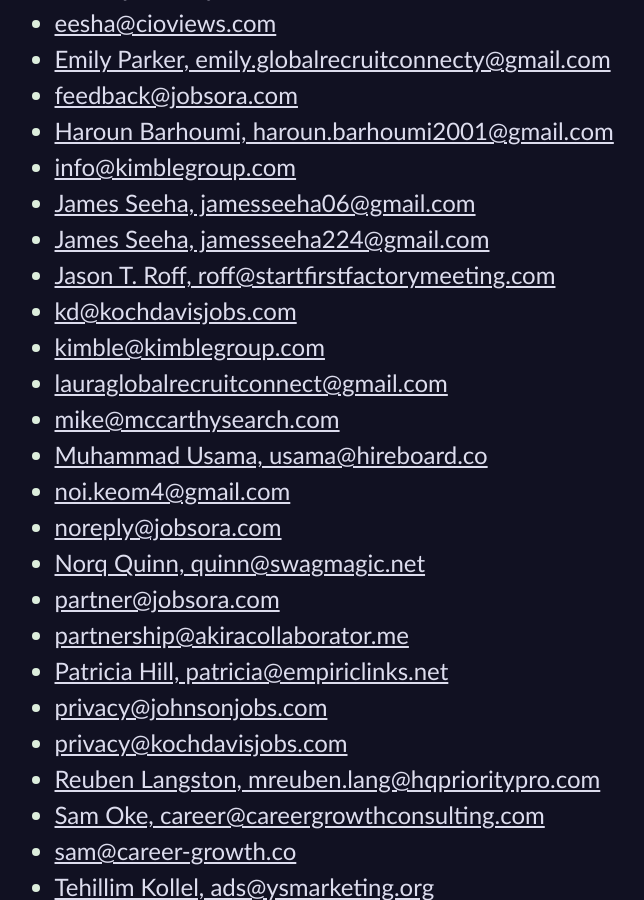
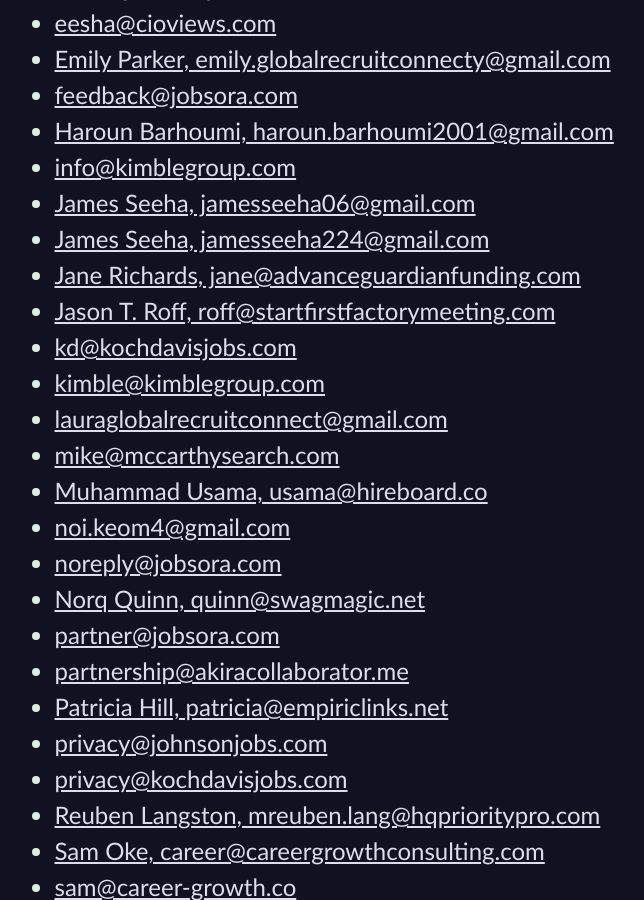
Before and after one commit to CodosaurusLLC/CodosaurusLLC.github.io, a Jekyll site: the page built from spambait.md, in a window 1280 px wide and 900 px high, scrolled down 729 px. Shown: the whole window, without its empty margins (45-689 px from the left). Built offline with Jekyll 4.4.1, drawn with Linux system fonts in a browser that asks for light colours; our own code applies the rules of GitHub Pages for plain Markdown files.

Commit message:
add spammer

```diff
--- a/spambait.md
+++ b/spambait.md
@@ -21,6 +21,7 @@
 - [info@kimblegroup.com](mailto:info@kimblegroup.com)
 - [James Seeha, jamesseeha06@gmail.com](mailto:jamesseeha06@gmail.com)
 - [James Seeha, jamesseeha224@gmail.com](mailto:jamesseeha224@gmail.com)
+- [Jane Richards, jane@advanceguardianfunding.com](mailto:jane@advanceguardianfunding.com)
 - [Jason T. Roff, roff@startfirstfactorymeeting.com](mailto:roff@startfirstfactorymeeting.com)
 - [kd@kochdavisjobs.com](mailto:kd@kochdavisjobs.com)
 - [kimble@kimblegroup.com](mailto:kimble@kimblegroup.com)
```
